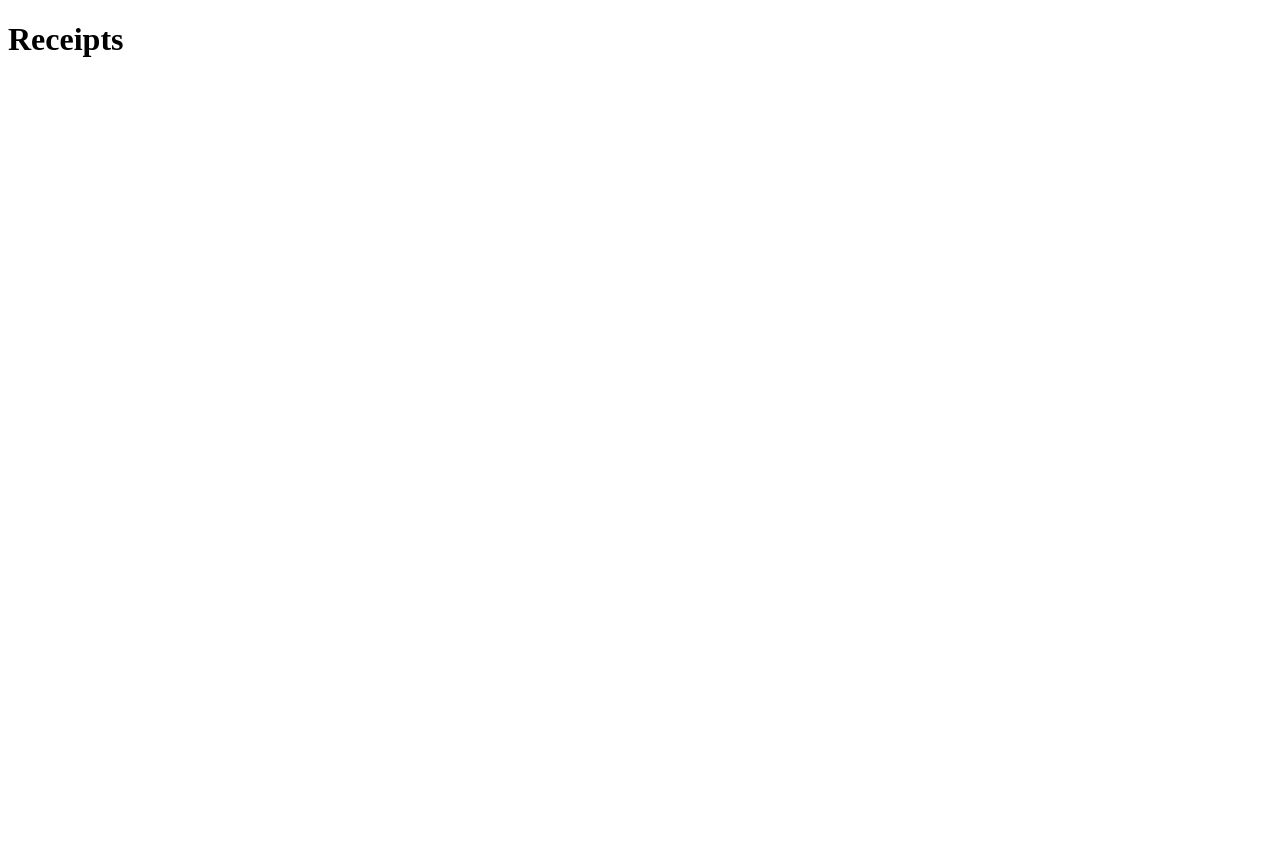
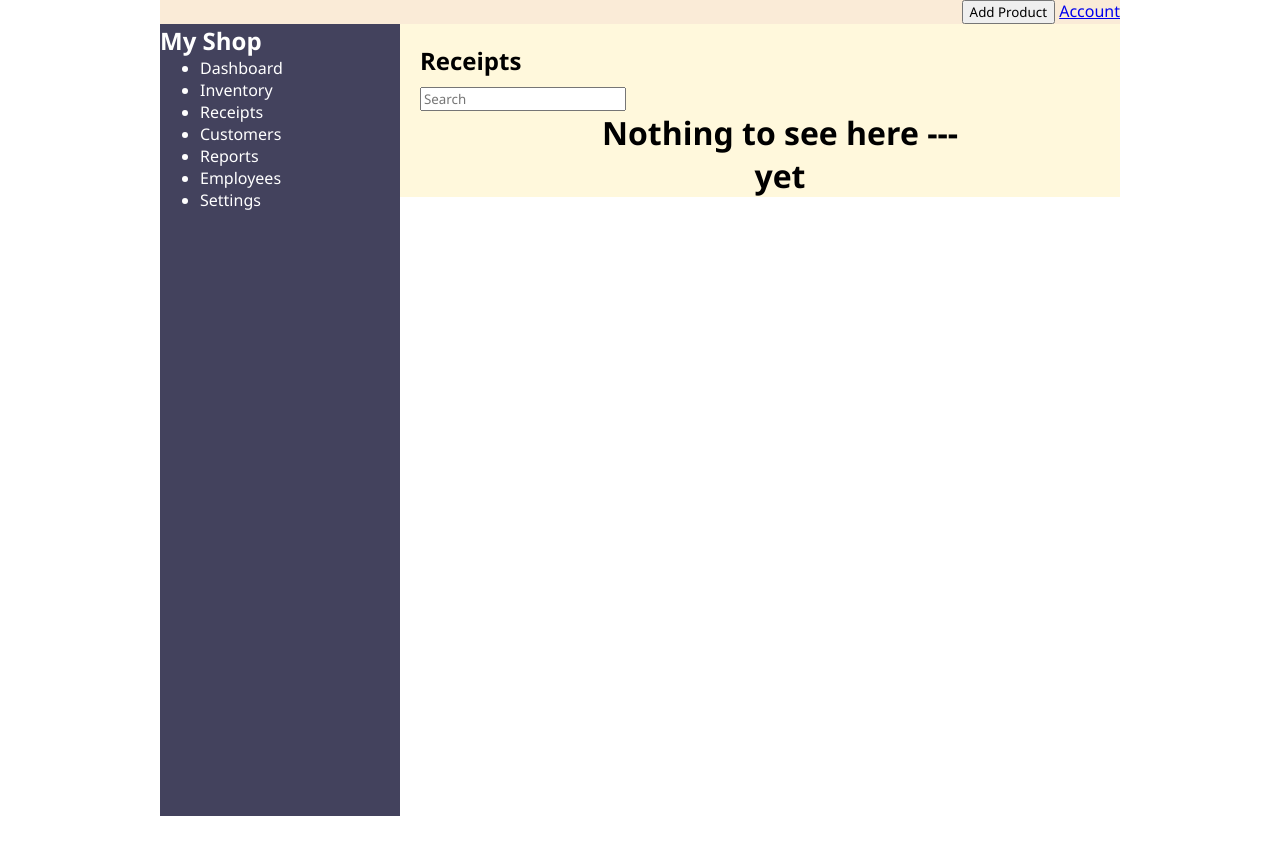
Before and after one commit to SajeelHassan/pos-system-admin-python-flask-js-css, a Flask app: page /receipts in a window 1280 px wide. Before the commit the part shown is almost empty. Shown: the top 855 px of the page. Run offline with Flask 2, Linux system fonts and the light colour scheme.

Commit message:
file structure changed

```diff
--- a/static/inventory.js
+++ b/static/scripts/inventory.js
@@ -25,7 +25,10 @@ xmlObj.onload = function () {
     }
 }
 
+//sidebar Requesting
+var sidebar = document.getElementById
 
+//sidebar Requested
 
 //Table creation
 
--- a/templates/admin/receipts.html
+++ b/templates/admin/receipts.html
@@ -1,11 +1,63 @@
 <!DOCTYPE html>
 <html lang="en">
+
     <head>
         <meta charset="UTF-8">
         <meta name="viewport" content="width=device-width, initial-scale=1.0">
+        <link rel="stylesheet" href="../../static/styles/shared.css">
+        <link rel="stylesheet" href="../../static/styles/receipt.css">
         <title>Admin - Receipts</title>
+
     </head>
+
     <body>
-    <h1>Receipts</h1>
+        <div class="container">
+            <div class="navbar">
+                <!-- id added for event listeners in js -->
+                <button class="add-product" id='addproduct'>Add Product</button>
+                <a href="#">Account</a>
+            </div>
+            <!-- Sidebar content -->
+            <div class="sidebar">
+                <div class="shopname">
+                    <h2>My Shop</h2>
+                </div>
+                <div class="navigation">
+                    <ul>
+                        <li><a href='/dashboard'>Dashboard</a></li>
+                        <li><a href='./inventory'>Inventory</a></li>
+                        <li><a href='/receipts'>Receipts</a></li>
+                        <li><a href='/customers'>Customers</a></li>
+                        <li><a href='/reports'>Reports</a></li>
+                        <li><a href='/employees'>Employees</a></li>
+                        <li><a href='/settings'>Settings</a></li>
+                    </ul>
+                </div>
+            </div>
+            <!-- page[admin - inventory] content -->
+            <div class="main-container">
+                <div class="main-section" id='main-article'>
+                    <div class="alert-message" id='page-alert'>
+                        <div class="success" id='page-alert-success'></div>
+                        <div class="error" id='page-alert-error'></div>
+                    </div>
+                    <div class="section-title">
+                        <h2>Receipts</h2>
+                    </div>
+                    <div class="section-controls">
+                        <div class="search-area">
+                            <input type="text" placeholder="Search" id='receipt-search'>
+                        </div>
+
+                    </div>
+                    <div id="nothing">
+                        <h1>Nothing to see here --- yet</h1>
+                    </div>
+                </div>
+
+                <script src="{{ url_for('static', filename='scripts/receipts.js') }}"> </script>
+            </div>
+        </div>
     </body>
+
 </html>
```
Also changed, not shown: templates/admin/inventory.html (+40 -42 lines), static/scripts/receipts.js (added), static/styles/receipt.css (added), static/styles/shared.css (renamed from static/shared.css). Lines whose indentation alone changed are shown as unchanged.
